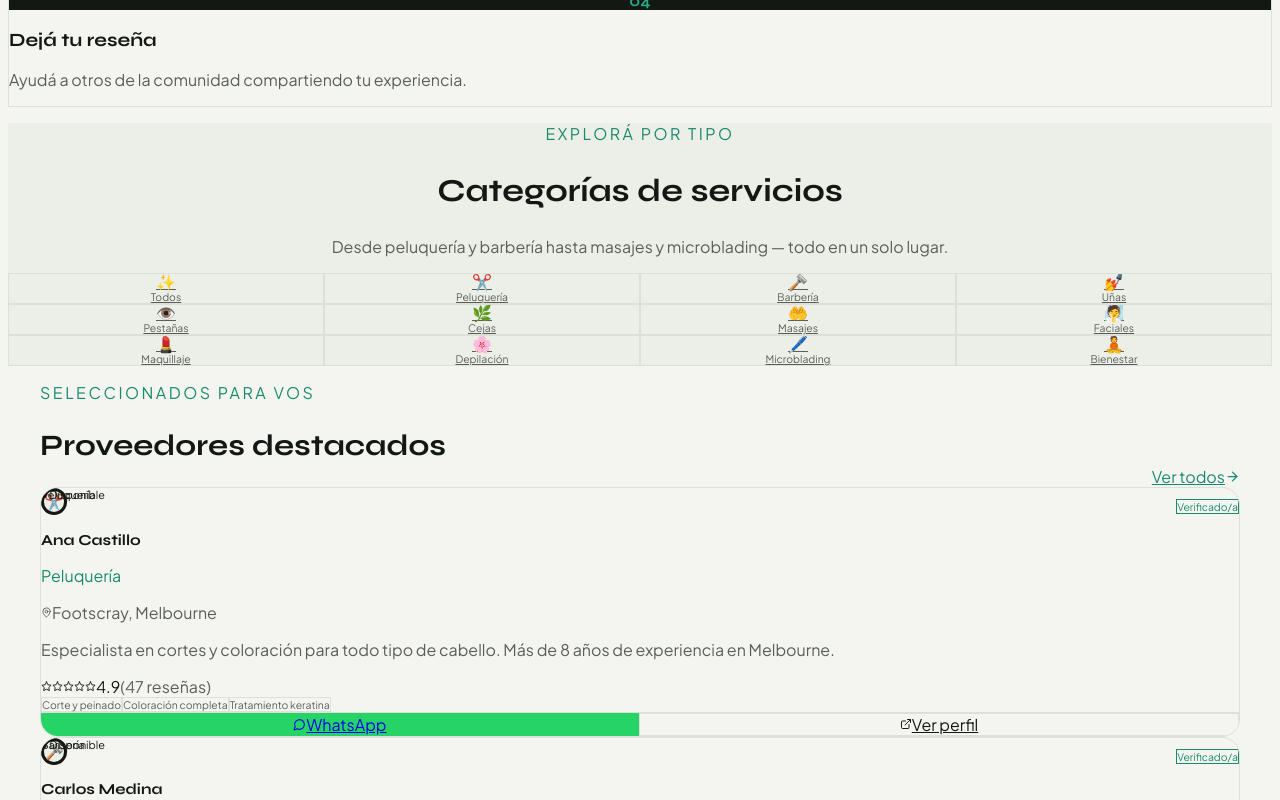
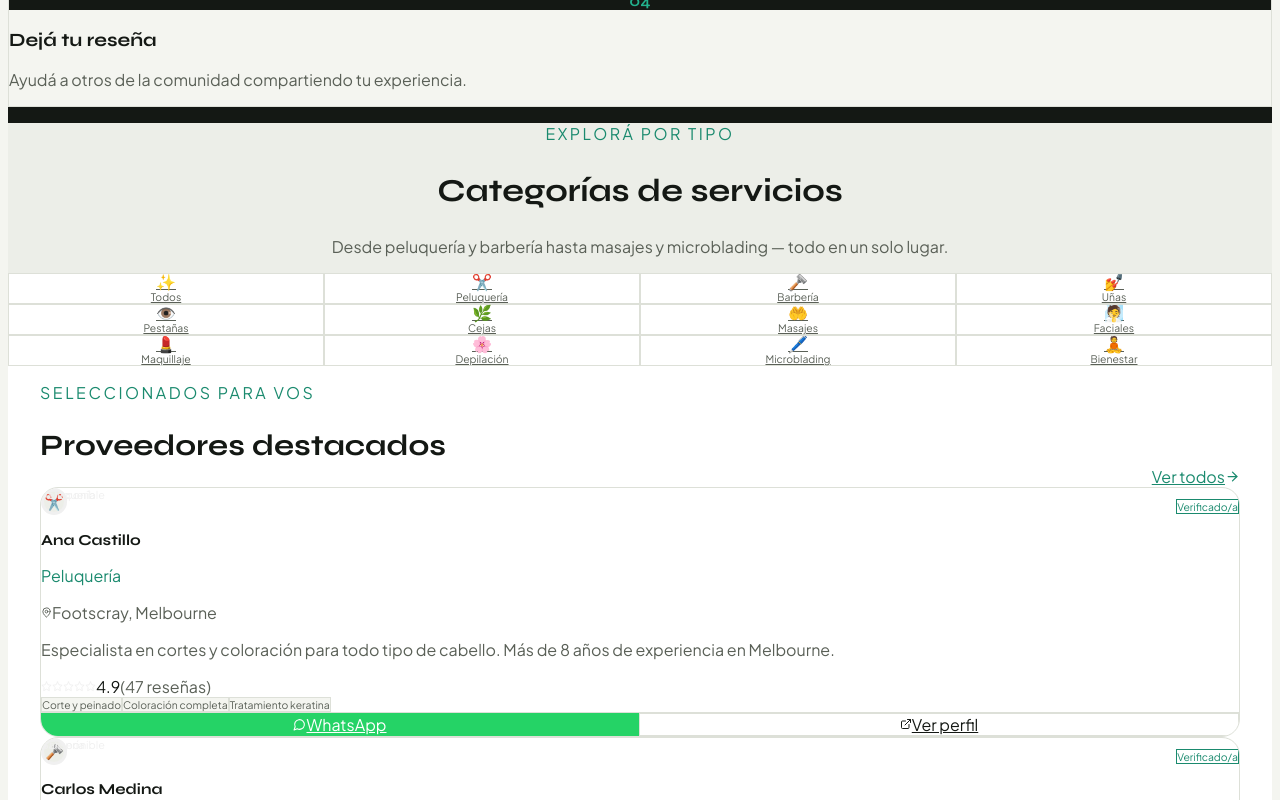
Before and after one commit to dfnc000-bit/conectando-latinos, a Next.js app: page / in a window 1280 px wide. Shown: the part 1120-1920 px from the top of the page. Built offline with nearby package versions, Linux system fonts and the light colour scheme; no server answers; the database is empty.

Commit message:
Update globals.css

```diff
--- a/app/globals.css
+++ b/app/globals.css
@@ -2,42 +2,46 @@
 @tailwind components;
 @tailwind utilities;
 
-@layer base {
 html, body {
-    background-color: #f4f5f0;
-    color: #141814;
+  background-color: #141814;
+  color: #f0f0f0;
   font-family: 'Plus Jakarta Sans', sans-serif;
 }
+
+* {
+  box-sizing: border-box;
 }
 
-@layer utilities {
-  .text-cl-verde { color: #1a8a6e; }
-  .text-cl-verde2 { color: #22b08c; }
-  .text-cl-dorado { color: #c8882a; }
-  .text-cl-dark { color: #141814; }
-  .text-cl-gray { color: #5a6057; }
-  .text-cl-gray-light { color: #dde0d8; }
+.text-cl-verde { color: #1a8a6e !important; }
+.text-cl-verde2 { color: #22b08c !important; }
+.text-cl-dorado { color: #c8882a !important; }
+.text-cl-dark { color: #141814 !important; }
+.text-cl-gray { color: #5a6057 !important; }
+.text-cl-gray-light { color: #dde0d8 !important; }
+.text-white { color: #ffffff !important; }
 
-  .bg-cl-bg { background-color: #f4f5f0; }
-  .bg-cl-bg2 { background-color: #eceee8; }
-  .bg-cl-dark { background-color: #141814; }
-  .bg-cl-verde { background-color: #1a8a6e; }
-  .bg-cl-verde2 { background-color: #22b08c; }
-  .bg-cl-gray-light { background-color: #dde0d8; }
+.bg-cl-bg { background-color: #f4f5f0 !important; }
+.bg-cl-bg2 { background-color: #eceee8 !important; }
+.bg-cl-dark { background-color: #141814 !important; }
+.bg-cl-verde { background-color: #1a8a6e !important; }
+.bg-cl-verde2 { background-color: #22b08c !important; }
+.bg-cl-gray-light { background-color: #dde0d8 !important; }
+.bg-white { background-color: #ffffff !important; }
 
-  .border-cl-verde { border-color: #1a8a6e; }
-  .border-cl-verde2 { border-color: #22b08c; }
-  .border-cl-dark { border-color: #141814; }
-  .border-cl-gray-light { border-color: #dde0d8; }
+.border-cl-verde { border-color: #1a8a6e !important; }
+.border-cl-verde2 { border-color: #22b08c !important; }
+.border-cl-dark { border-color: #141814 !important; }
+.border-cl-gray-light { border-color: #dde0d8 !important; }
 
-  .hover\:bg-cl-verde2:hover { background-color: #22b08c; }
-  .hover\:text-cl-verde:hover { color: #1a8a6e; }
-  .hover\:text-cl-verde2:hover { color: #22b08c; }
-  .hover\:border-cl-verde:hover { border-color: #1a8a6e; }
-  .hover\:border-cl-dark:hover { border-color: #141814; }
+.hover\:bg-cl-verde2:hover { background-color: #22b08c !important; }
+.hover\:bg-cl-dark\/80:hover { background-color: rgba(20,24,20,0.8) !important; }
+.hover\:text-cl-verde:hover { color: #1a8a6e !important; }
+.hover\:text-cl-verde2:hover { color: #22b08c !important; }
+.hover\:border-cl-verde:hover { border-color: #1a8a6e !important; }
+.hover\:border-cl-dark:hover { border-color: #141814 !important; }
 
-  .font-syne { font-family: 'Syne', sans-serif; }
-  .font-jakarta { font-family: 'Plus Jakarta Sans', sans-serif; }
+.font-syne { font-family: 'Syne', sans-serif !important; }
+.font-jakarta { font-family: 'Plus Jakarta Sans', sans-serif !important; }
 
 .form-input {
   width: 100%;
@@ -54,4 +58,3 @@
 .form-input:focus {
   border-color: #1a8a6e;
 }
-}
```
Lines whose indentation alone changed are shown as unchanged.
